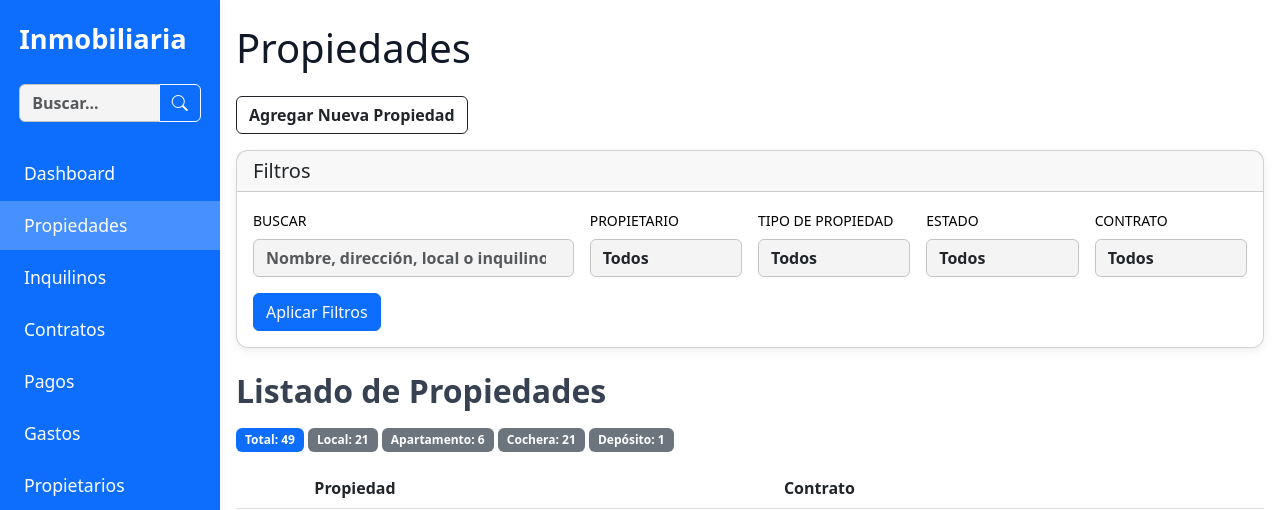
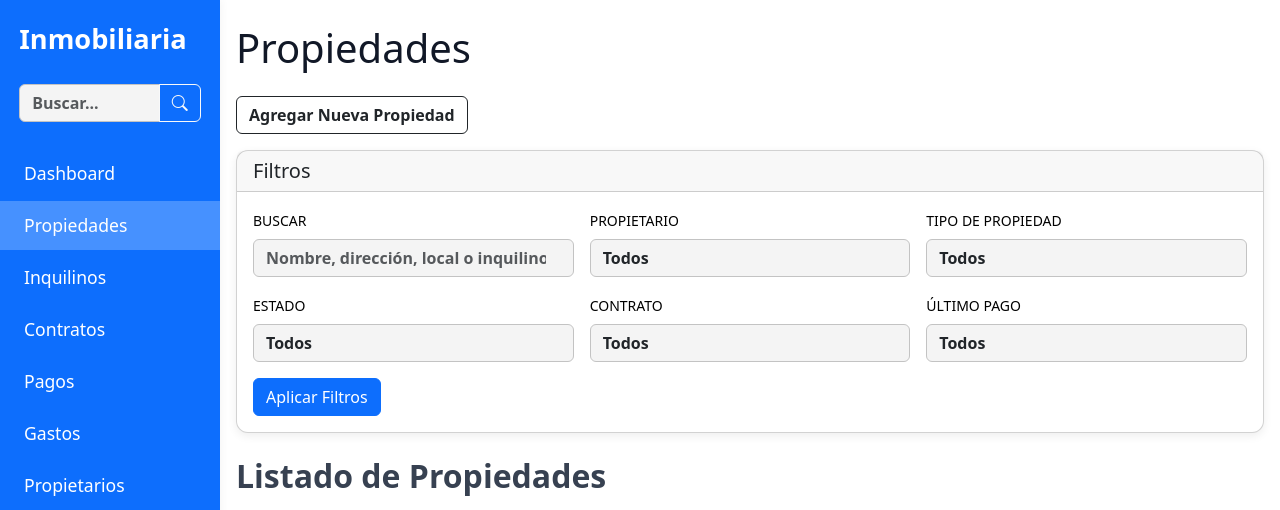
Before and after one commit to luchopb/rentflow, a PHP site: page /propiedades.php in a window 1280 px wide. Shown: the top 510 px of the page. Run offline with PHP 8.4, Linux system fonts and the light colour scheme; a user stored in the database is signed in; data comes from the database, SQL or seed files in the repository.

Commit message:
Filtro ultimo pago

```diff
--- a/rentflow_mini/propiedades.php
+++ b/rentflow_mini/propiedades.php
@@ -13,6 +13,7 @@ $filtro_tipo = clean_input($_GET['filtro_tipo'] ?? '');
 $filtro_propietario = intval($_GET['filtro_propietario'] ?? 0);
 $filtro_estado = clean_input($_GET['filtro_estado'] ?? '');
 $filtro_contrato = clean_input($_GET['filtro_contrato'] ?? '');
+$filtro_ultimo_pago = clean_input($_GET['filtro_ultimo_pago'] ?? '');
 
 // Verificar si se debe mostrar el formulario de nueva propiedad
 $show_form = isset($_GET['add']) && $_GET['add'] === 'true';
@@ -126,7 +127,7 @@ if ($_SERVER['REQUEST_METHOD'] === 'POST') {
       $propiedad_id = $edit_id;
       $message = "Propiedad actualizada correctamente.";
     } else {
-      $stmt = $pdo->prepare("INSERT INTO propiedades (nombre,tipo,direccion,imagenes,documentos,galeria,local,precio,incluye_gc,gastos_comunes,estado,anep,contribucion_inmobiliaria,comentarios,link_mercadolibre,link_otras,ose,ute,padron,imm_tasa_general,imm_tarifa_saneamiento,imm_instalaciones,imm_adicional_mercantil,convenios,propietario_id,usuario_id,fecha_creacion) VALUES (?,?,?,?,?,?,?,?,?,?,?,?,?,?,?,?,?,?,?,?,?,?,?,?,?,?,?)");
+      $stmt = $pdo->prepare("INSERT INTO propiedades (nombre,tipo,direccion,imagenes,documentos,galeria,local,precio,incluye_gc,gastos_comunes,estado,anep,contribucion_inmobiliaria,comentarios,link_mercadolibre,link_otras,ose,ute,padron,imm_tasa_general,imm_tarifa_saneamiento,imm_instalaciones,imm_adicional_mercantil,convenios,propietario_id,usuario_id,fecha_creacion) VALUES (?,?,?,?,?,?,?,?,?,?,?,?,?,?,?,?,?,?,?,?,?,?,?,?,?)");
       $stmt->execute([$nombre, $tipo, $direccion, $imagenes_db, $documentos_db, $galeria, $local, $precio, $incluye_gc, $gastos_comunes, $estado, $anep, $contribucion_inmobiliaria, $comentarios, $link_mercadolibre, $link_otras, $ose, $ute, $padron, $imm_tasa_general, $imm_tarifa_saneamiento, $imm_instalaciones, $imm_adicional_mercantil, $convenios, $propietario_id, $usuario_id, $fecha_hora]);
       $propiedad_id = $pdo->lastInsertId();
       $message = "Propiedad creada correctamente.";
@@ -175,6 +176,7 @@ $filtro_tipo = clean_input($_GET['filtro_tipo'] ?? '');
 $filtro_propietario = intval($_GET['filtro_propietario'] ?? 0);
 $filtro_estado = clean_input($_GET['filtro_estado'] ?? '');
 $filtro_contrato = clean_input($_GET['filtro_contrato'] ?? '');
+$filtro_ultimo_pago = clean_input($_GET['filtro_ultimo_pago'] ?? '');
 $params = [];
 $sql = "SELECT p.*, c.id AS contrato_id, i.nombre AS inquilino_nombre, i.id AS inquilino_id, pr.nombre AS propietario,
         (SELECT MAX(periodo) FROM pagos WHERE contrato_id = c.id AND concepto = 'Pago mensual') AS fecha_ultimo_pago,
@@ -209,6 +211,16 @@ if ($filtro_contrato === 'vigente') {
 }
 if ($filtro_contrato === 'sin') {
   $where_conditions[] = "c.id IS NULL";
+}
+if ($filtro_ultimo_pago === 'con') {
+  $mes_actual = date('Y-m');
+  $where_conditions[] = "(SELECT MAX(periodo) FROM pagos WHERE contrato_id = c.id AND concepto = 'Pago mensual') = ?";
+  $params[] = $mes_actual;
+}
+if ($filtro_ultimo_pago === 'sin') {
+  $mes_actual = date('Y-m');
+  $where_conditions[] = "c.id IS NOT NULL AND ((SELECT MAX(periodo) FROM pagos WHERE contrato_id = c.id AND concepto = 'Pago mensual') IS NULL OR (SELECT MAX(periodo) FROM pagos WHERE contrato_id = c.id AND concepto = 'Pago mensual') <> ?)";
+  $params[] = $mes_actual;
 }
 if (!empty($where_conditions)) {
   $sql .= " WHERE " . implode(' AND ', $where_conditions);
@@ -259,6 +271,14 @@ if ($filtro_contrato === 'vigente') {
 }
 if ($filtro_contrato === 'sin') {
   $where_conditions_count[] = "c.id IS NULL";
+}
+if ($filtro_ultimo_pago === 'con') {
+  $where_conditions_count[] = "(SELECT MAX(periodo) FROM pagos WHERE contrato_id = c.id AND concepto = 'Pago mensual') = ?";
+  $params_count[] = date('Y-m');
+}
+if ($filtro_ultimo_pago === 'sin') {
+  $where_conditions_count[] = "c.id IS NOT NULL AND ((SELECT MAX(periodo) FROM pagos WHERE contrato_id = c.id AND concepto = 'Pago mensual') IS NULL OR (SELECT MAX(periodo) FROM pagos WHERE contrato_id = c.id AND concepto = 'Pago mensual') <> ?)";
+  $params_count[] = date('Y-m');
 }
 
 if (!empty($where_conditions_count)) {
@@ -317,6 +337,14 @@ foreach ($tipos as $tipo) {
   }
   if ($filtro_contrato === 'sin') {
     $where_conditions_count[] = "c.id IS NULL";
+  }
+  if ($filtro_ultimo_pago === 'con') {
+    $where_conditions_count[] = "(SELECT MAX(periodo) FROM pagos WHERE contrato_id = c.id AND concepto = 'Pago mensual') = ?";
+    $params_count[] = date('Y-m');
+  }
+  if ($filtro_ultimo_pago === 'sin') {
+    $where_conditions_count[] = "c.id IS NOT NULL AND ((SELECT MAX(periodo) FROM pagos WHERE contrato_id = c.id AND concepto = 'Pago mensual') IS NULL OR (SELECT MAX(periodo) FROM pagos WHERE contrato_id = c.id AND concepto = 'Pago mensual') <> ?)";
+    $params_count[] = date('Y-m');
   }
 
   if (!empty($where_conditions_count)) {
@@ -672,7 +700,7 @@ include 'includes/header_nav.php';
               value="<?= htmlspecialchars($busqueda) ?>"
               aria-label="Buscar propiedades" autocomplete="off" />
           </div>
-          <div class="col-md-2 col-6">
+          <div class="col-md-4 col-6">
             <label for="filtro_propietario" class="form-label">Propietario</label>
             <select name="filtro_propietario" class="form-select" aria-label="Filtrar por propietario">
               <option value="0">Todos</option>
@@ -685,7 +713,7 @@ include 'includes/header_nav.php';
               <?php endforeach; ?>
             </select>
           </div>
-          <div class="col-md-2 col-6">
+          <div class="col-md-4 col-6">
             <label for="filtro_tipo" class="form-label">Tipo de propiedad</label>
             <select name="filtro_tipo" class="form-select" aria-label="Filtrar por tipo">
               <option value="">Todos</option>
@@ -696,7 +724,7 @@ include 'includes/header_nav.php';
               <?php endforeach; ?>
             </select>
           </div>
-          <div class="col-md-2 col-6">
+          <div class="col-md-4 col-6">
             <label for="filtro_estado" class="form-label">Estado</label>
             <select name="filtro_estado" class="form-select" aria-label="Filtrar por estado">
               <option value="">Todos</option>
@@ -706,7 +734,7 @@ include 'includes/header_nav.php';
               <option value="en venta" <?= $filtro_estado === 'en venta' ? 'selected' : '' ?>>En Venta</option>
             </select>
           </div>
-          <div class="col-md-2 col-6">
+          <div class="col-md-4 col-6">
             <label for="filtro_contrato" class="form-label">Contrato</label>
             <select name="filtro_contrato" class="form-select" aria-label="Filtrar por contrato">
               <option value="">Todos</option>
@@ -714,9 +742,17 @@ include 'includes/header_nav.php';
               <option value="sin" <?= $filtro_contrato === 'sin' ? 'selected' : '' ?>>Sin contrato</option>
             </select>
           </div>
+          <div class="col-md-4 col-6">
+            <label for="filtro_ultimo_pago" class="form-label">Último Pago</label>
+            <select name="filtro_ultimo_pago" class="form-select" aria-label="Filtrar por último pago">
+              <option value="">Todos</option>
+              <option value="con" <?= $filtro_ultimo_pago === 'con' ? 'selected' : '' ?>>Con pago este mes</option>
+              <option value="sin" <?= $filtro_ultimo_pago === 'sin' ? 'selected' : '' ?>>Sin pago este mes</option>
+            </select>
+          </div>
           <div class="col-12">
             <button class="btn btn-primary" type="submit" aria-label="Buscar">Aplicar Filtros</button>
-            <?php if ($busqueda || $filtro_tipo || $filtro_propietario || $filtro_estado || $filtro_contrato): ?>
+            <?php if ($busqueda || $filtro_tipo || $filtro_propietario || $filtro_estado || $filtro_contrato || $filtro_ultimo_pago): ?>
               <a href="propiedades.php" class="btn btn-outline-secondary" aria-label="Limpiar búsqueda">Borrar filtros</a>
             <?php endif; ?>
           </div>
```
